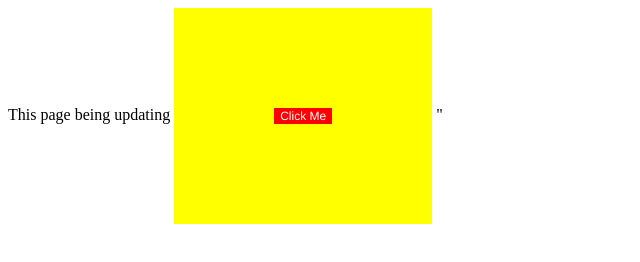
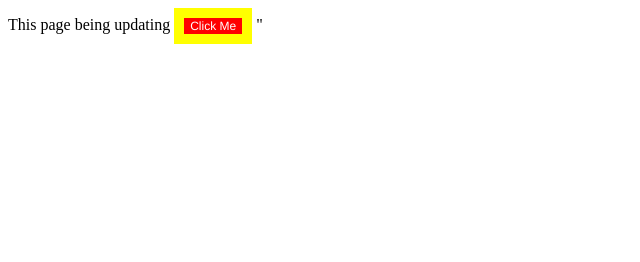
Before and after one commit to tejuteju123/tejjwebdev, a website: page frontend/html/index.html in a window 1280 px wide. Shown: the whole page, without its empty margins (0-640 px from the left). Drawn offline with nearby package versions, Linux system fonts and the light colour scheme.

Commit message:
slightly chnged border of css

```diff
--- a/frontend/css/index.css
+++ b/frontend/css/index.css
@@ -2,7 +2,7 @@
     background-color: red;
     font-size: 12px;
     color: white;
-    border: 100px solid yellow;
+    border: 10px solid yellow;
     font-family: 'Franklin Gothic Medium', 'Arial Narrow', Arial, sans-serif;
 }
 .RedButton{
```
